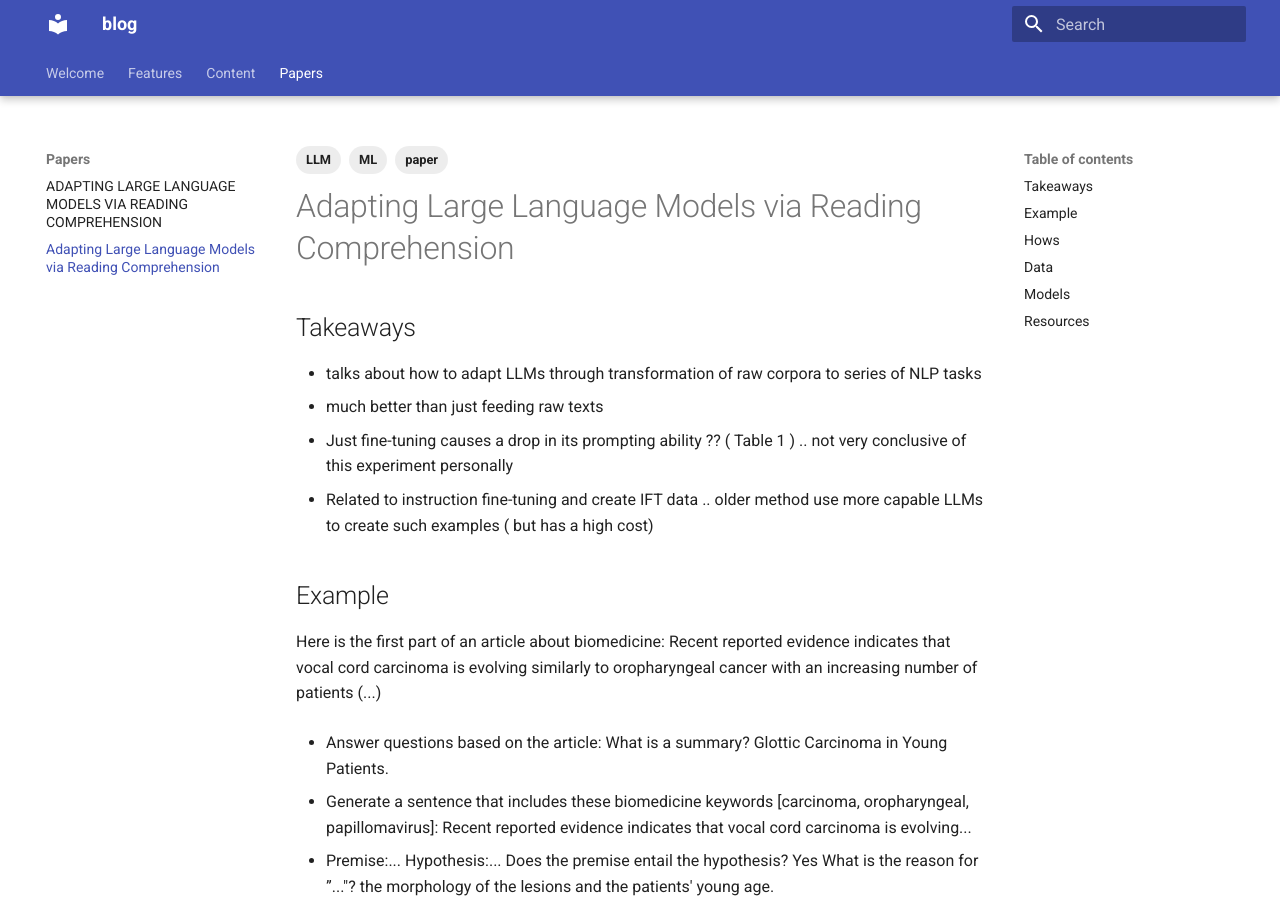
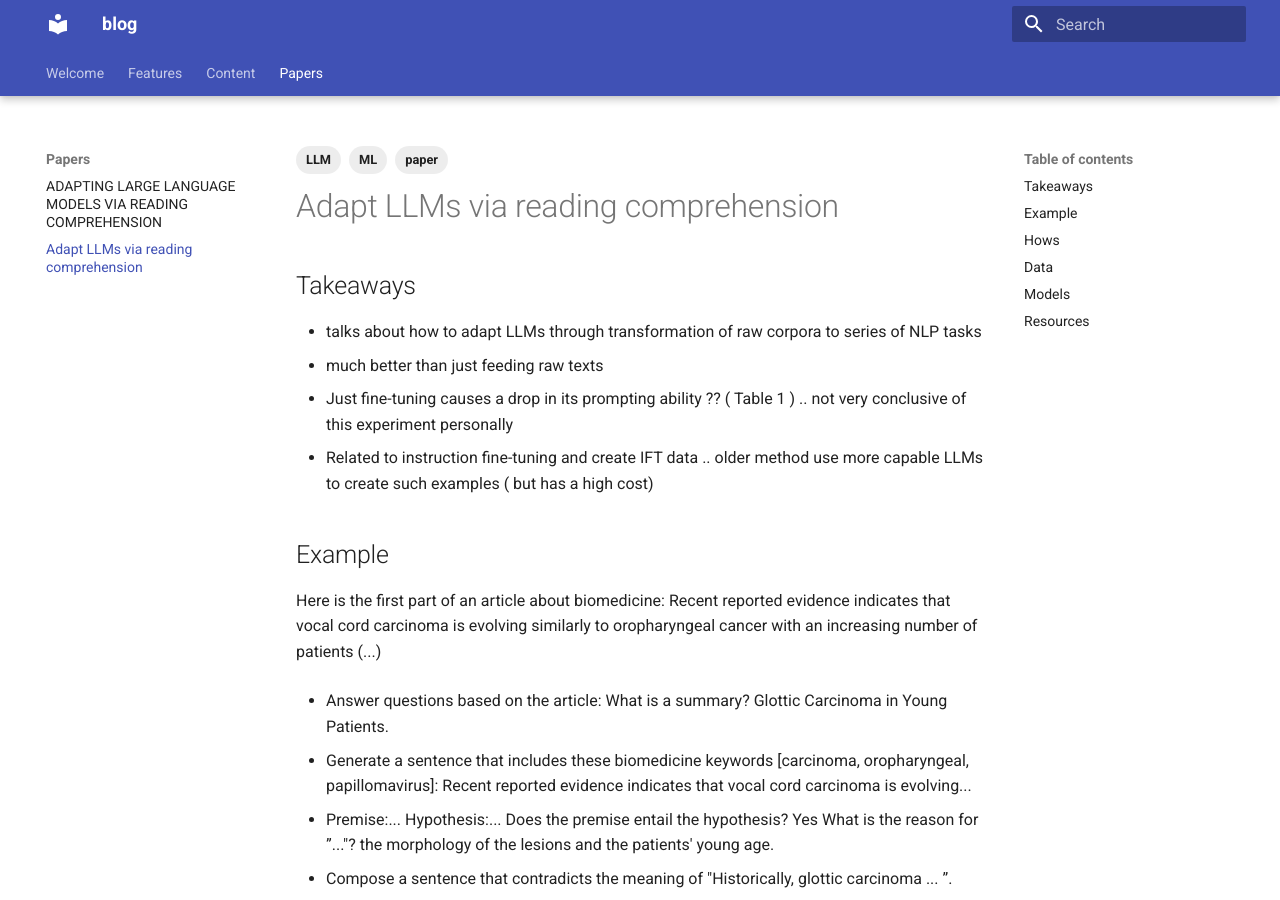
Before and after one commit to manoja328/blog, an MkDocs documentation site: the page built from docs/papers/Adapt LLMs via reading comprehension.md, in a window 1280 px wide and 900 px high. Built offline with MkDocs 1.6.1 and Material for MkDocs 9.7.7, drawn with Linux system fonts in a browser that asks for light colours.

Commit message:
[PUBLISHER] Merge #26
* PUSH NOTE : Adapt LLMs via reading comprehension.md

* PUSH NOTE : debug ML systems.md

* PUSH NOTE : ball and beam.md

```diff
--- a/docs/papers/Adapt LLMs via reading comprehension.md
+++ b/docs/papers/Adapt LLMs via reading comprehension.md
@@ -1,8 +1,8 @@
 ---
 layout: post
-title: Adapting Large Language Models via Reading Comprehension
+title: Adapt LLMs via reading comprehension
 comments: true
-date: 0020-05-10
+date: 2025-07-14
 links.mdlinks: true
 links.convert: true
 links.internals: false
@@ -14,6 +14,7 @@
 share: true
 ---
 ## Takeaways
+
 - talks about how to adapt LLMs through transformation of raw corpora to series of NLP tasks
 - much better than just feeding raw texts
 - Just fine-tuning causes a drop in its prompting ability ?? ( Table 1 ) .. not very conclusive of this experiment personally
@@ -44,9 +45,9 @@
 
 ![Pasted image 20240925103354.png](Pasted%20image%2020240925103354.png)
 ## Data
+
 - financial news from May 2022 to May 20232 for over 7, 000 stocks, using the FinGPT codebase
 - PubMed Abstracts and FreeLaw Opinions from the Pile as pre-training corpora for the biomedicine and law domains
-
 ## Models
 - MedAlpaca
 - BloomBergGPT
```
